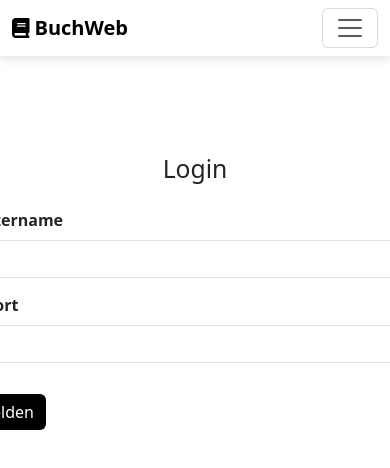
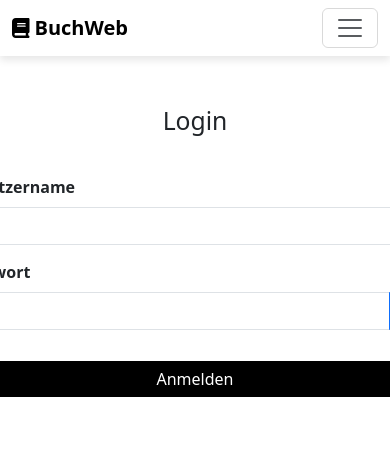
Before and after one commit to Atomfried13/swe_abgabe_2_webserver, a React (Vite) app: page /Login in a window 390 px wide. Shown: the top 468 px of the page. Built offline with nearby package versions, Linux system fonts and the light colour scheme.

Commit message:
style: Responsive Layout für Login
Ist jetzt so angepasst, dass alles auf Mobile auch vollständig angezeigt wird.

```diff
--- a/src/pages/Login/Login.css
+++ b/src/pages/Login/Login.css
@@ -1,5 +1,10 @@
+.login-formular {
+    margin-top: 50px;
+}
+
 .anmelden-btn {
     background-color: black;
+    width: 100%;
     border: none;
 }
 
@@ -10,3 +15,15 @@
 .hidden {
     display: none;
 }
+
+.login-message {
+    margin-top: 30px;
+}
+
+.passwort-label{
+    font-weight: bold;
+}
+
+.benutzername-label {
+    font-weight: bold;
+}
--- a/src/pages/Login/Login.tsx
+++ b/src/pages/Login/Login.tsx
@@ -1,4 +1,12 @@
-import { Form, Button, InputGroup } from 'react-bootstrap';
+import {
+	Form,
+	Button,
+	InputGroup,
+	Container,
+	Row,
+	Col,
+	Alert,
+} from 'react-bootstrap';
 import { useState, useContext } from 'react';
 import { FontAwesomeIcon } from '@fortawesome/react-fontawesome';
 import { faEye, faEyeSlash } from '@fortawesome/free-solid-svg-icons';
@@ -48,22 +56,45 @@ export function Login() {
 	};
 
 	return (
-		<div className="d-flex flex-column align-items-center mt-5">
+		<Container className="login-formular">
 			<Form className={formVisible ? '' : 'hidden'}>
+				<Row>
+					<Col lg={{ span: 4, offset: 4 }}>
 						<h2 className="text-center mb-4">Login</h2>
+					</Col>
+				</Row>
+				<Row>
+					<Col
+						lg={{ span: 6, offset: 3 }}
+						md={{ span: 9, offset: 2 }}
+					>
 						<Form.Group className="eingabe-benutzername-form">
-					<Form.Label htmlFor="EingabeBenutzername">
+							<Form.Label htmlFor="EingabeBenutzername" className="benutzername-label">
 								Benutzername
 							</Form.Label>
 							<Form.Control
 								type="benutzername"
 								id="EingabeBenutzername"
 								value={username}
-						onChange={(event) => setUsername(event.target.value)}
+								onChange={(event) =>
+									setUsername(event.target.value)
+								}
 							/>
 						</Form.Group>
+					</Col>
+				</Row>
+				<Row>
+					<Col
+						lg={{ span: 6, offset: 3 }}
+						md={{ span: 9, offset: 2 }}
+					>
 						<Form.Group className="eingabe-passwort-form">
-					<Form.Label htmlFor="EingabePasswort">Passwort</Form.Label>
+							<Form.Label
+								htmlFor="EingabePasswort"
+								className="passwort-label"
+							>
+								Passwort
+							</Form.Label>
 							<InputGroup>
 								<Form.Control
 									type={showPassword ? 'text' : 'password'}
@@ -73,7 +104,11 @@ export function Login() {
 										setPassword(event.target.value)
 									}
 								/>
-						<Button onClick={() => setShowPassword(!showPassword)}>
+								<Button
+									onClick={() =>
+										setShowPassword(!showPassword)
+									}
+								>
 									{showPassword ? (
 										<FontAwesomeIcon icon={faEyeSlash} />
 									) : (
@@ -82,25 +117,47 @@ export function Login() {
 								</Button>
 							</InputGroup>
 						</Form.Group>
+					</Col>
+				</Row>
+				<Row>
+					<Col
+						lg={{ span: 6, offset: 3 }}
+						md={{ span: 9, offset: 2 }}
+					>
 						<div className="mt-3">
-					<Button className="anmelden-btn" onClick={handleLogin}>
+							<Button
+								className="anmelden-btn"
+								onClick={handleLogin}
+							>
 								{loading ? 'Lädt...' : 'Anmelden'}
 							</Button>
 						</div>
+					</Col>
+				</Row>
 			</Form>
+			<Row className="login-message">
+				<Col lg={{ span: 6, offset: 3 }} md={{ span: 9, offset: 2 }}>
 					{loginSuccess !== null && (
 						<div
 							className={
-						loginSuccess ? 'success-message' : 'error-message'
+								loginSuccess
+									? 'success-message'
+									: 'error-message'
 							}
 						>
 							{loginSuccess ? (
-						<p>Erfolgreich eingeloggt!</p>
+								<Alert className="text-center">
+									Erfolgreich eingeloggt!
+								</Alert>
 							) : (
-						<p>{errMsg ? errMsg : 'Fehler beim Einloggen'}</p>
+								<Alert className="text-center">
+									{errMsg ? errMsg : 'Fehler beim Einloggen'}
+								</Alert>
 							)}
 						</div>
 					)}
-		</div>
+				</Col>
+			</Row>
+		</Container>
 	);
 }
```
Lines whose indentation alone changed are shown as unchanged.
